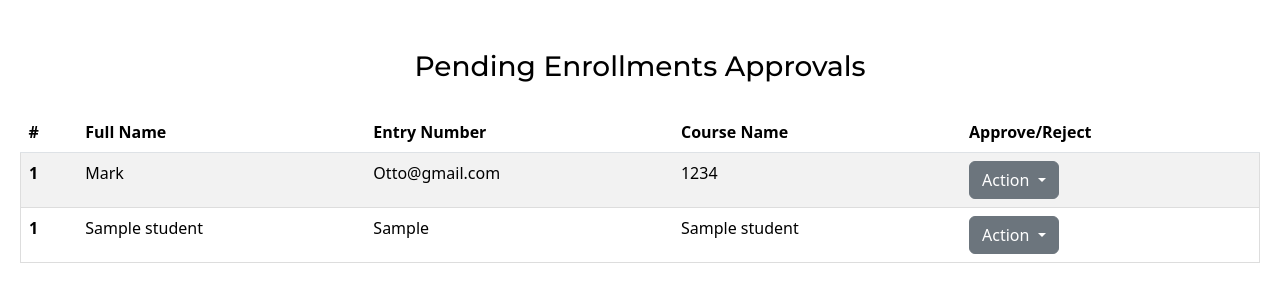
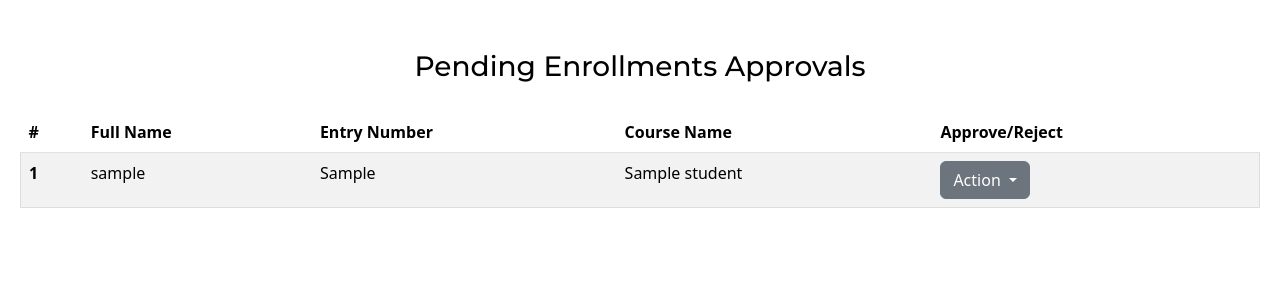
Before and after one commit to tarushi2309/aims-portal-test, a Flask app: template templates/faculty_approval.html in a window 1280 px wide. Shown: the part 50-352 px from the top of the page. Run offline with Flask 3, Linux system fonts and the light colour scheme; the template is opened without the code that fills it: most values are stand-ins (such as "Sample title", 1, 10 or a date in 2020); some libraries are stand-ins or nearby versions.

Commit message:
faculty_approve

```diff
--- a/templates/faculty_approval.html
+++ b/templates/faculty_approval.html
@@ -136,14 +136,14 @@
             </tr>
         </thead>
         <tbody>
-            <!-- hard coded part for testing -->
+            <!-- hard coded part for testing
             <tr class="course-item">
                 <th scope="row">1</th>
                 <td>Mark</td>
                 <td>Otto@gmail.com</td>
                 <td>1234</td>
                 <td>
-                    <!-- Dropdown button -->
+                    Dropdown button
                     <div class="dropdown">
                         <button class="btn btn-secondary dropdown-toggle" type="button" id="dropdownMenuButton" data-bs-toggle="dropdown" aria-expanded="false">
                             Action
@@ -155,11 +155,11 @@
                     </div>
                 </td>
             </tr>
-            <!-- Dynamic part -->
+            Dynamic part -->
             {% for student in students %}
             <tr class="course-item">
                 <th scope="row">{{ loop.index }}</th>
-                <td>{{ student['student_name'] }}</td>
+                <td>{{ student['username'] }}</td>
                 <td>{{ student['entry_no'] }}</td>
                 <td>{{ student['course_name'] }}</td>
                 <td>
```
